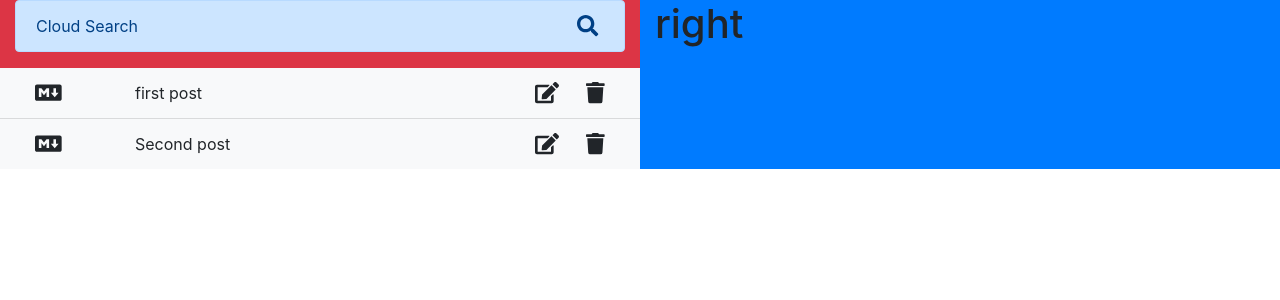
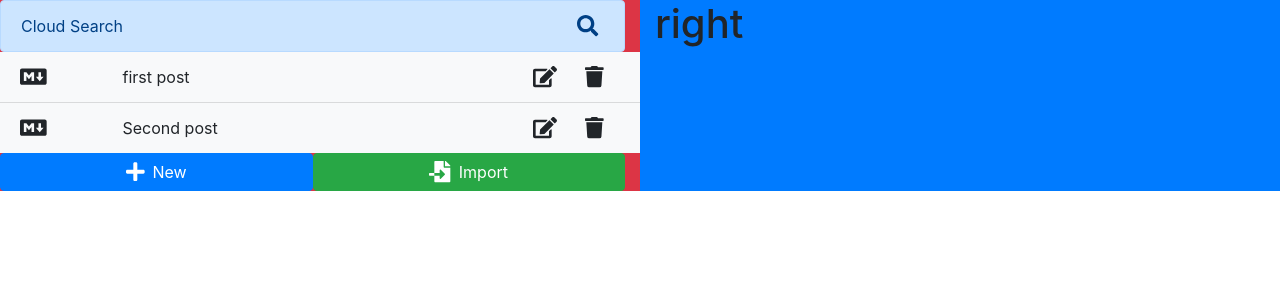
Before and after one commit to FredericChang/MD_Builder, a React (Create React App) app in the folder cloud-doc/: page / in a window 1280 px wide. Shown: the top 300 px of the page. Built offline with nearby package versions, Linux system fonts and the light colour scheme.

Commit message:
LeftPanel

```diff
--- a/cloud-doc/src/App.js
+++ b/cloud-doc/src/App.js
@@ -1,13 +1,15 @@
 import React from 'react';
+import { faPlus, faFileImport } from '@fortawesome/free-solid-svg-icons'
 import FileSearch from './components/FileSearch'
 import './App.css';
 import 'bootstrap/dist/css/bootstrap.min.css'
 import FileList from './components/FileList'
 import defaultFiles from './utils/defaultFiles'
+import BottomBtn from './components/BottomBtn'
 
 function App() {
   return (
-    <div className="App container-fluid">
+    <div className="App container-fluid px-0">
       <div className="row">
           <div className= "col bg-danger left-panel">
             <FileSearch
@@ -20,6 +22,22 @@ function App() {
               onFileDelete={(id) => { console.log('delete', id)}}
               onSaveEdit={(id, newValue) => {console.log(id); console.log(newValue)}}
             />
+            <div className="row no-gutters">
+              <div className="col">
+                <BottomBtn
+                  text="New"
+                  colorClass="btn-primary"
+                  icon={faPlus}
+                />
+              </div>
+              <div className="col">
+                <BottomBtn
+                  text="Import"
+                  colorClass="btn-success"
+                  icon={faFileImport}
+                />
+              </div>
+            </div>
           </div>
           <div className= "col bg-primary right-panel">
             <h1> right</h1>
--- /dev/null
+++ b/cloud-doc/src/components/BottomBtn.js
@@ -0,0 +1,30 @@
+import React from 'react'
+import PropTypes from 'prop-types'
+import { FontAwesomeIcon } from '@fortawesome/react-fontawesome'
+
+
+const BottomBtn = ({ text, colorClass, icon, onBtnClick }) => (
+    <button
+        type="button"
+        className={`btn btn-block no-border ${colorClass}`}
+        onClick={onBtnClick}
+    >
+        <FontAwesomeIcon
+            className="mr-2"
+            size="lg"
+            icon={ icon }
+        />
+    {text}
+    </button>
+)
+BottomBtn.prototypes = {
+    text: PropTypes.string,
+    colorClass: PropTypes.string,
+    icon: PropTypes.element.isRequired,
+    onBtnClick: PropTypes.func
+}
+BottomBtn.defaultProps = {
+    text: 'New'
+}
+
+export default BottomBtn
--- a/cloud-doc/src/components/FileList.js
+++ b/cloud-doc/src/components/FileList.js
@@ -8,6 +8,7 @@ import PropTypes from 'prop-types'
 const FileList = ( {files, onFileClick, onSaveEdit, onFileDelete }) =>{
     const [ editStatus , setEditStatus ] = useState(false)
     const [ value, setValue ] = useState('')
+    let node = useRef(null)
     const closeSearch = (e) =>{
         e.preventDefault()
         setEditStatus(false)
@@ -82,6 +83,7 @@ const FileList = ( {files, onFileClick, onSaveEdit, onFileDelete }) =>{
                           <input
                               className="form-control col-10"
                               value={value}
+                              ref={node}
                               onChange={(e) => {setValue(e.target.value)}}
                           />
                           <button
--- a/cloud-doc/src/components/FileSearch.js
+++ b/cloud-doc/src/components/FileSearch.js
@@ -2,34 +2,34 @@ import React, { useState, useEffect, useRef } from 'react'
 import { FontAwesomeIcon } from '@fortawesome/react-fontawesome'
 import { faSearch, faTimes } from '@fortawesome/free-solid-svg-icons'
 import PropTypes from 'prop-types'
+import useKeyPress from '../hooks/useKeyPress'
 
-const FileSearch = ({ title, onFileSearch }) => {
+const FileSearch = ({ title,  onFileSearch }) => {
     const [ inputActive, setInputActive ] = useState(false)
     const [ value, setValue ] = useState('')
+    const enterPressed = useKeyPress(13)
+    const escPressed = useKeyPress(27)
+    let node = useRef(null)
     let number = useRef(1)
     number.current++
     console.log(number.current) //number current 會變化 number則不會變化
-    let node = useRef(null)
-
-    const closeSearch = (e) =>{
-        e.preventDefault()
+    // const closeSearch = (e) =>{
+    //     e.preventDefault()
+    //     setInputActive(false)
+    //     setValue('')
+    // }
+    const closeSearch = () =>{
         setInputActive(false)
         setValue('')
     }
     useEffect(() => {
-        const handleInputEvent = (event) =>{
-            const { keyCode } = event
-            if (keyCode === 13 && inputActive ){
-                onFileSearch(value)
-            }else if (keyCode === 27 && inputActive ){
-                closeSearch(event)
-            }
+        if (enterPressed && inputActive) {
+          onFileSearch(value)
         }
-        document.addEventListener('keyup', handleInputEvent)
-        return () =>{
-            document.removeEventListener('keyup', handleInputEvent)
+        if(escPressed && inputActive) {
+          closeSearch()
         }
-    })
+      })
     useEffect(() => { //用途用於搜索點亮
         if (inputActive){
             node.current.focus()
@@ -37,7 +37,7 @@ const FileSearch = ({ title, onFileSearch }) => {
     }, [inputActive])
 
     return(
-        <div class="alert alert-primary d-flex justify-content-between align-items-center " role="alert">
+        <div className="alert alert-primary d-flex justify-content-between align-items-center mb-0" role="alert">
             {!inputActive &&
                 <>
                     <span>{title}</span>
--- /dev/null
+++ b/cloud-doc/src/hooks/useKeyPress.js
@@ -0,0 +1,28 @@
+import { useState, useEffect } from 'react'
+
+const useKeyPress = (targetKeyCode) => {
+  const [keyPressed, setKeyPressed] = useState(false)
+
+  const keyDownHandler = ({ keyCode }) => {
+    if(keyCode === targetKeyCode) {
+      setKeyPressed(true)
+    }
+  }
+  const keyUpHandler = ({ keyCode }) => {
+    if(keyCode === targetKeyCode) {
+      setKeyPressed(false)
+      console.log("esc")
+    }
+  }
+  useEffect(() => {
+    document.addEventListener('keydown', keyDownHandler)
+    document.addEventListener('keyup', keyUpHandler)
+    return () => {
+      document.removeEventListener('keydown', keyDownHandler)
+      document.removeEventListener('keyup', keyUpHandler)
+    }
+  }, [])
+  return keyPressed
+}
+
+export default useKeyPress
```
